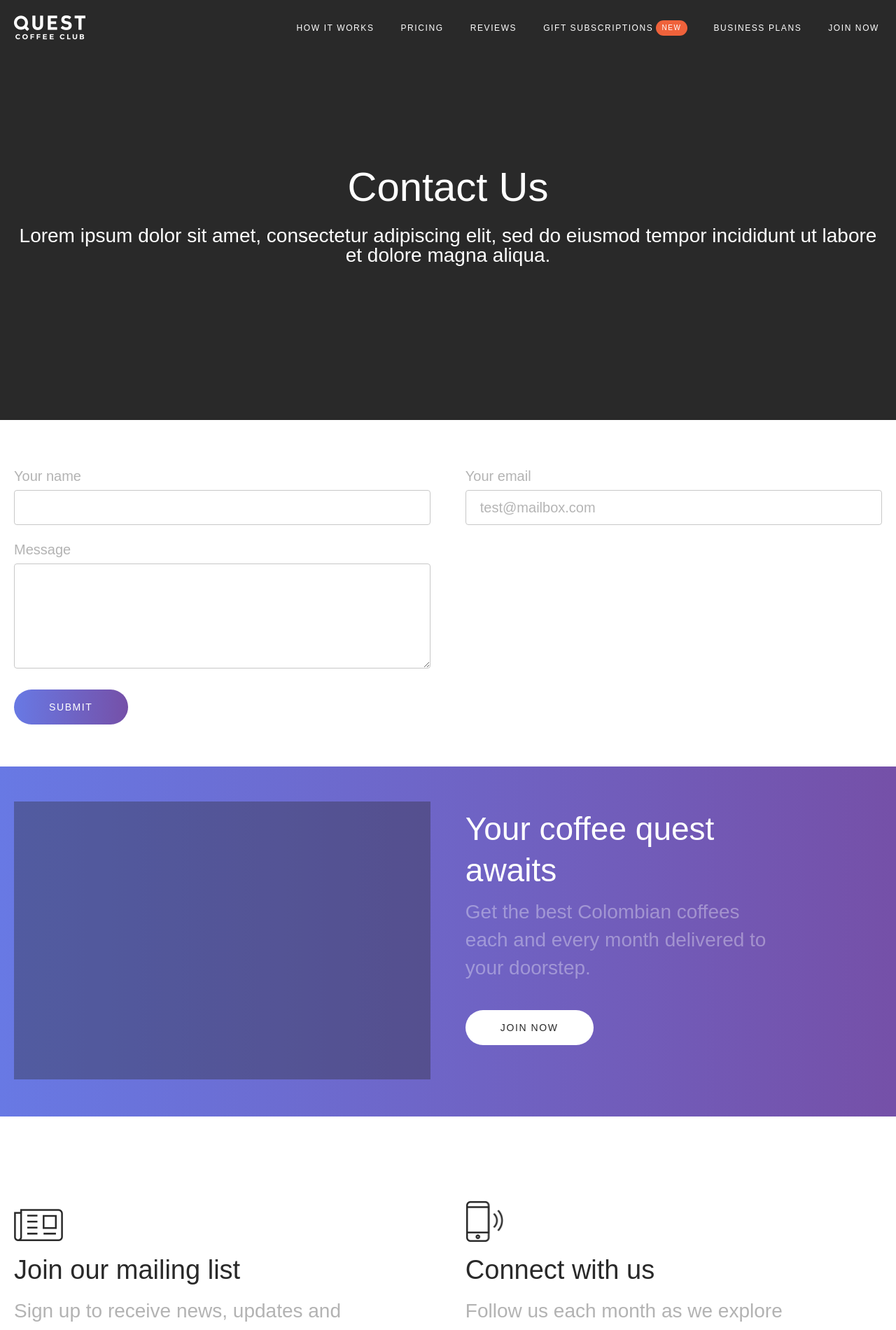
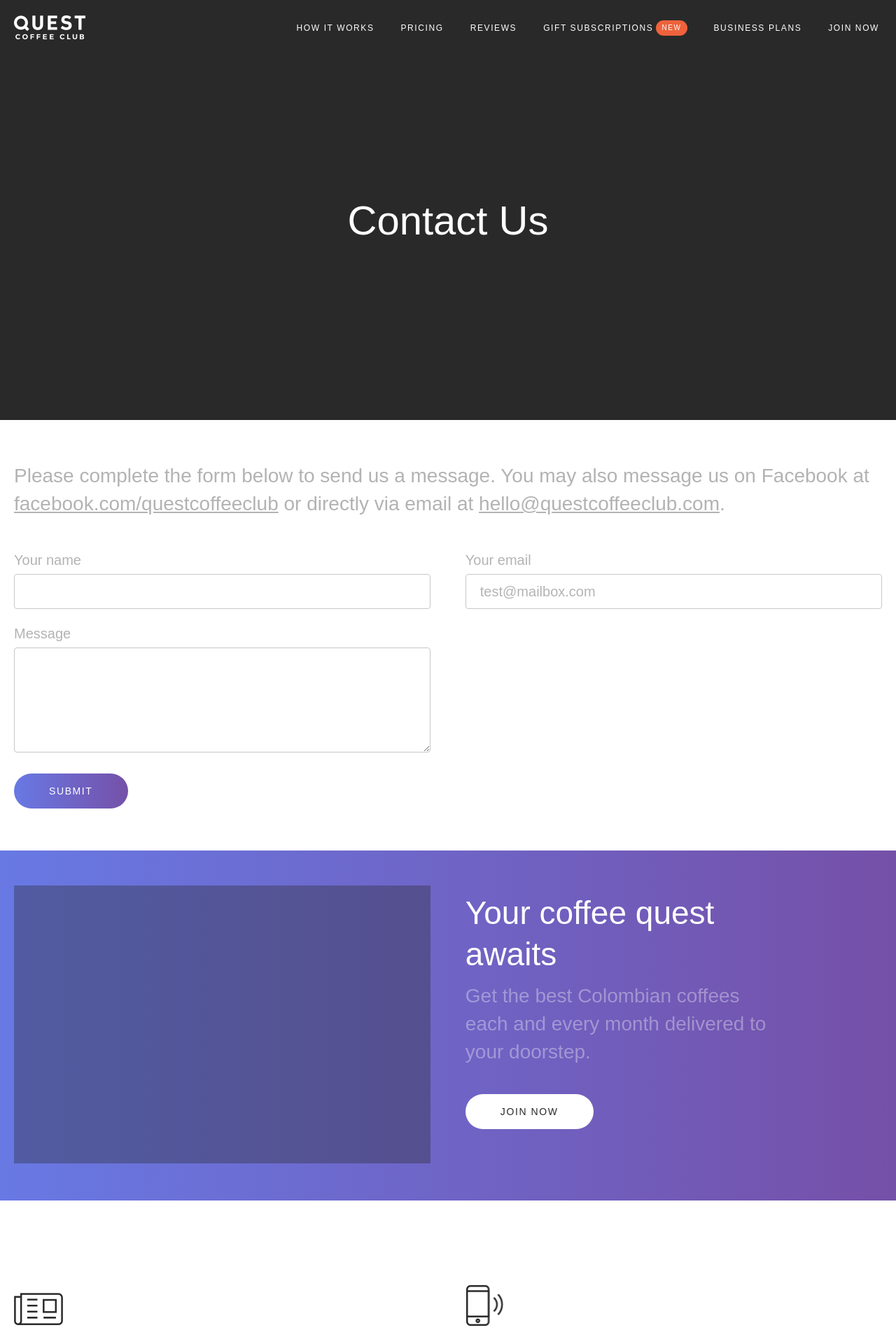
Before and after one commit to roryreiff/questcoffeeclub.com, a Jekyll site: the page built from contact.md, in a window 1280 px wide. Shown: the top 1900 px of the page at 70% size. Built offline with Jekyll 4.4.1, drawn with Linux system fonts in a browser that asks for light colours; nearby versions of some CDN libraries; some web fonts are replaced; comment, search, counter and statistics services are not loaded.

Commit message:
work on contact page

```diff
--- a/_includes/hero-contact.html
+++ b/_includes/hero-contact.html
@@ -2,7 +2,6 @@
     <div class="hero-center">
     <div class="inner">
         <h1>Contact Us</h1>
-        <p>Lorem ipsum dolor sit amet, consectetur adipiscing elit, sed do eiusmod tempor incididunt ut labore et dolore magna aliqua.</p>
     </div>
     </div>
     <div class="hero-cover"></div>
--- a/_scss/base.scss
+++ b/_scss/base.scss
@@ -48,7 +48,7 @@
 .coffee-page-content p.footnote {
     color: #B3B3B3;
 }
-p.question-title {
+p.question-title, p.dark {
     color: #292929 !important;
     margin-bottom: 0;
 }
--- a/contact.md
+++ b/contact.md
@@ -10,6 +10,7 @@
 
 <div class="outer">
     <div class="inner">
+        <p>Please complete the form below to send us a message. You may also message us on Facebook at <a href="http://facebook.com/questcoffeeclub">facebook.com/questcoffeeclub</a> or directly via email at <a href="mailto:hello@questcoffeeclub.com">hello@questcoffeeclub.com</a>.</p>
         <form action="/contact" method="POST" id="general-contact-form">
         <div class="expand">
             <div class="half">
@@ -37,7 +38,7 @@
     </div>
 </form>
 <div id="thankYou" style="display:none;">
-    <h4>Thank you for your interest. Someone will be in touch with you soon</h4>
+    <p class="dark">Thank you for your interest. Someone will be in touch with you soon.</p>
 </div>
 </div>
 </div>
```
